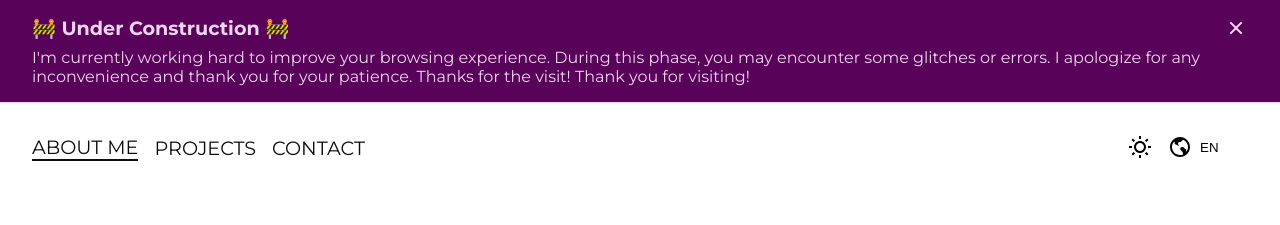
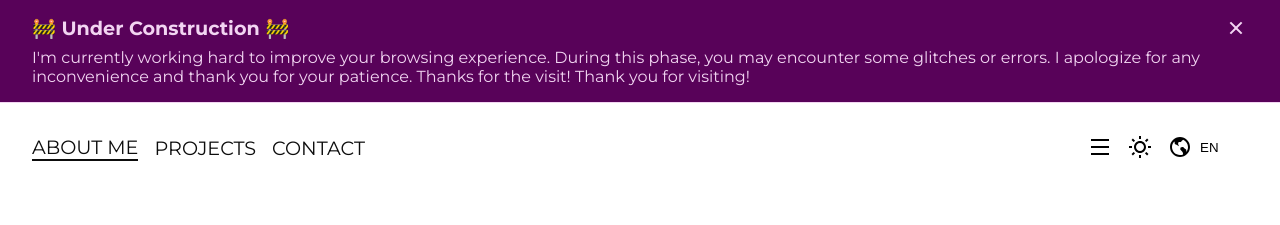
Before and after one commit to kelthon/kelthon.github.io, a React (Vite) app: page / in a window 1280 px wide. Shown: the top 225 px of the page. Built offline with nearby package versions, Linux system fonts and the light colour scheme.

Commit message:
feat: added navbar toggle button

```diff
--- a/src/components/Navbar/Navbar.tsx
+++ b/src/components/Navbar/Navbar.tsx
@@ -1,4 +1,4 @@
-import { RiEarthLine, RiSunLine } from '@remixicon/react';
+import { RiEarthLine, RiMenu2Fill, RiMenuFill, RiSunLine } from '@remixicon/react';
 import './Navbar.css';
 
 function Navbar(): JSX.Element {
@@ -26,6 +26,15 @@ function Navbar(): JSX.Element {
         </li>
         <li className="nb-item">
           <ul className="nb-group">
+            <li id="navbar-toggle" className="nb-g-item">
+              <button
+                id="navbar-toggle-btn"
+                type="button"
+                aria-label="toggle navbar"
+              >
+                <RiMenuFill />
+              </button>
+            </li>
             <li className="nb-g-item">
               <button type="button" aria-label="change color theme">
                 <RiSunLine />
```
